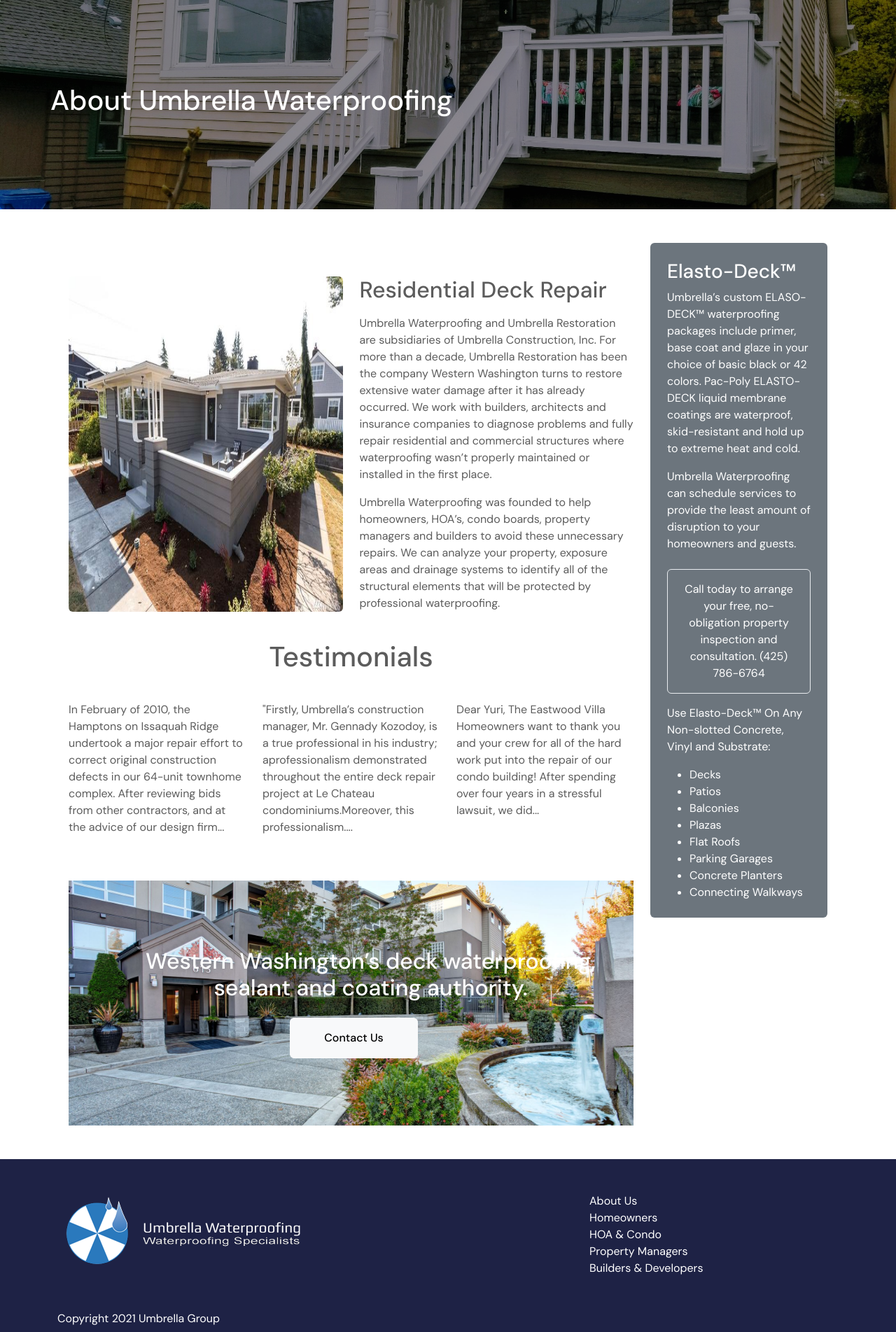
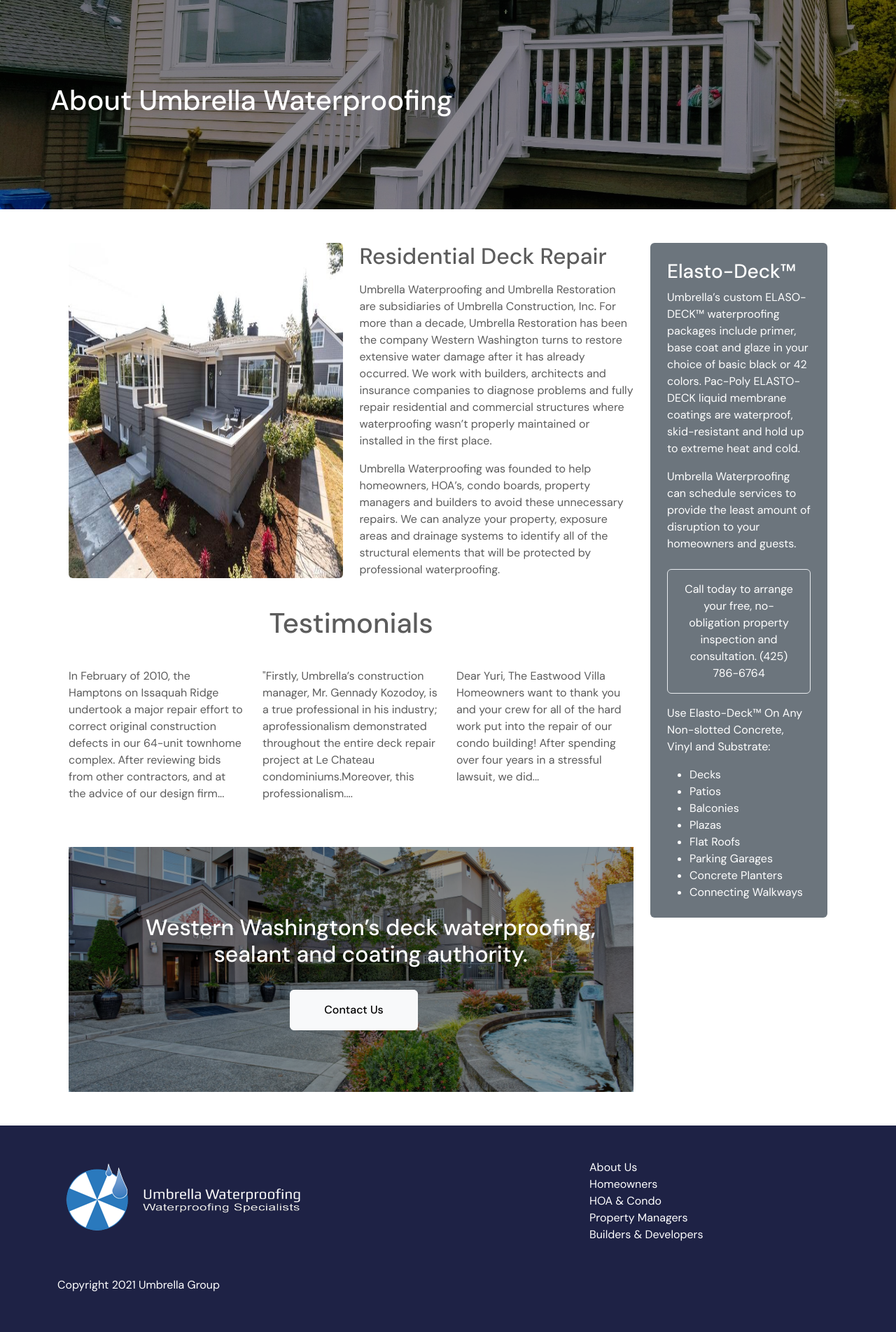
Before and after one commit to itskaium/umbrella-waterproofing, a PHP site: page /about.php in a window 1280 px wide. Shown: the part 120-2023 px from the top of the page at 70% size. Run offline with PHP 8.4, Linux system fonts and the light colour scheme; some web fonts are replaced.

Commit message:
Umbrella-Waterproofing was complete

```diff
--- a/about.php
+++ b/about.php
@@ -9,7 +9,7 @@
 </div>
 <div class="container">
     <div class="row px-lg-3">
-        <div class="col-lg-9 col-sm-12 pt-5 mt-5 rounded">
+        <div class="col-lg-9 col-sm-12 pt-5 rounded">
             <div class="row p-">
                 <div class="col-lg-6 col-md-12 pb-sm-3 col-sm-12">
                     <img src="image/homeTw.jpg" class="w-100 h-100  rounded" alt="">
@@ -49,8 +49,8 @@
                 <div class="col-md-12">
                     <div class="card text-bg-dark border border-0 rounded-0 mb-5">
                         <img src="image/home2.jpg" class="w-100 object-fit-cover" height="350px" alt="about">
-                        <div class="card-img-overlay  text-center pt-5 ps-4">
-                            <h2 class=" pt-5 ps-5 pb-3 text-bold text-white">Western Washington’s deck waterproofing, sealant and  coating authority.</h2>
+                        <div class="card-img-overlay image-background-set text-center pt-5 ps-4">
+                            <h2 class=" pt-5 ps-5 pb-4 text-bold text-white">Western Washington’s deck waterproofing, sealant and  coating authority.</h2>
                             <button class="px-5 py-3 btn btn-light fw-medium ">Contact Us</button>
                         </div>
                     </div>
--- a/hoacondo.php
+++ b/hoacondo.php
@@ -31,10 +31,10 @@
                         </div>
                     </div>
                 </section>
-                <section class="">
+                <section class="pb-4">
                     <div>
                         <h3>Preventative Maintenance </h3>
-                        <p class="p-font"><strong>&zwj;</strong>Umbrella’s custom ELASO-DECK™ waterproofing packages include primer, base coat and glaze in your choice of basic black or 42 colors. Pac-Poly ELASTO-DECK liquid membrane coatings are waterproof, skid-resistant and hold up to extreme heat and cold.<br>&zwj;<br>Umbrella Waterproofing can schedule services to provide the least amount of disruption to your homeowners and guests.</p>
+                        <p class="p-font"><strong>&zwj;</strong>Umbrella’s custom ELASO-DECK™ waterproofing packages include primer, base coat and glaze in your choice of basic black or 42 colors. Pac-Poly ELASTO-DECK liquid membrane coatings are waterproof, skid-resistant and hold up to extreme heat and cold.<br>Umbrella Waterproofing can schedule services to provide the least amount of disruption to your homeowners and guests.</p>
                     </div>
                 </section>
             </div>
--- a/main.css
+++ b/main.css
@@ -6,7 +6,9 @@
     margin: 0;
     font-family: 'DM Sans', sans-serif;
 }
-
+.contact-manage-p label{
+    font-weight: 500;
+}
 .footer {
     background-color: #1e2245;
 }
@@ -113,9 +115,11 @@
     width: 100px;
     border-radius: 50%;
 }
+
 .avater-message p strong {
     font-weight: 500
 }
+
 @media screen and (max-width:768px) {
     .solutions-images {
         height: 200px;
```
Also changed, not shown: contact.php (+8 -8 lines).
